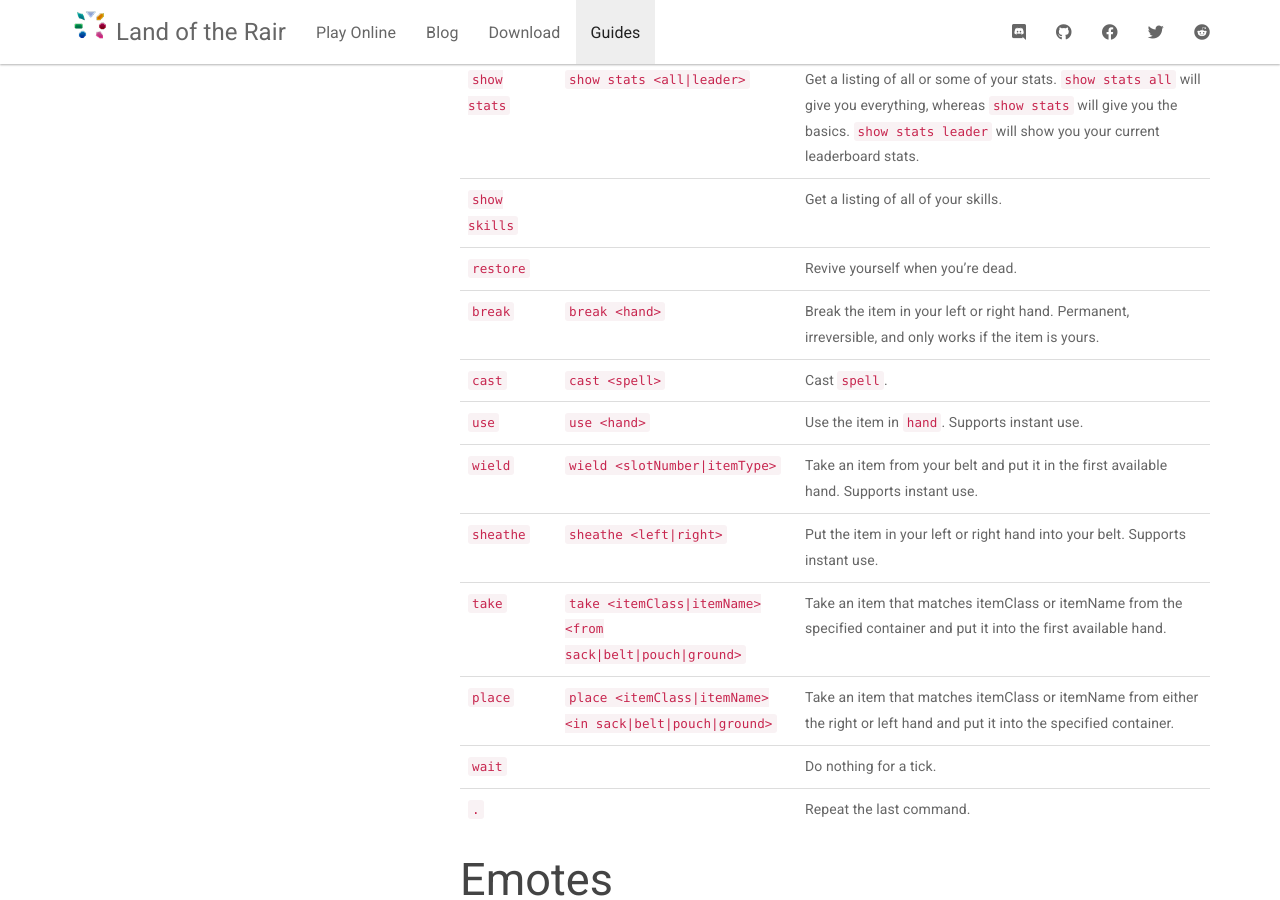
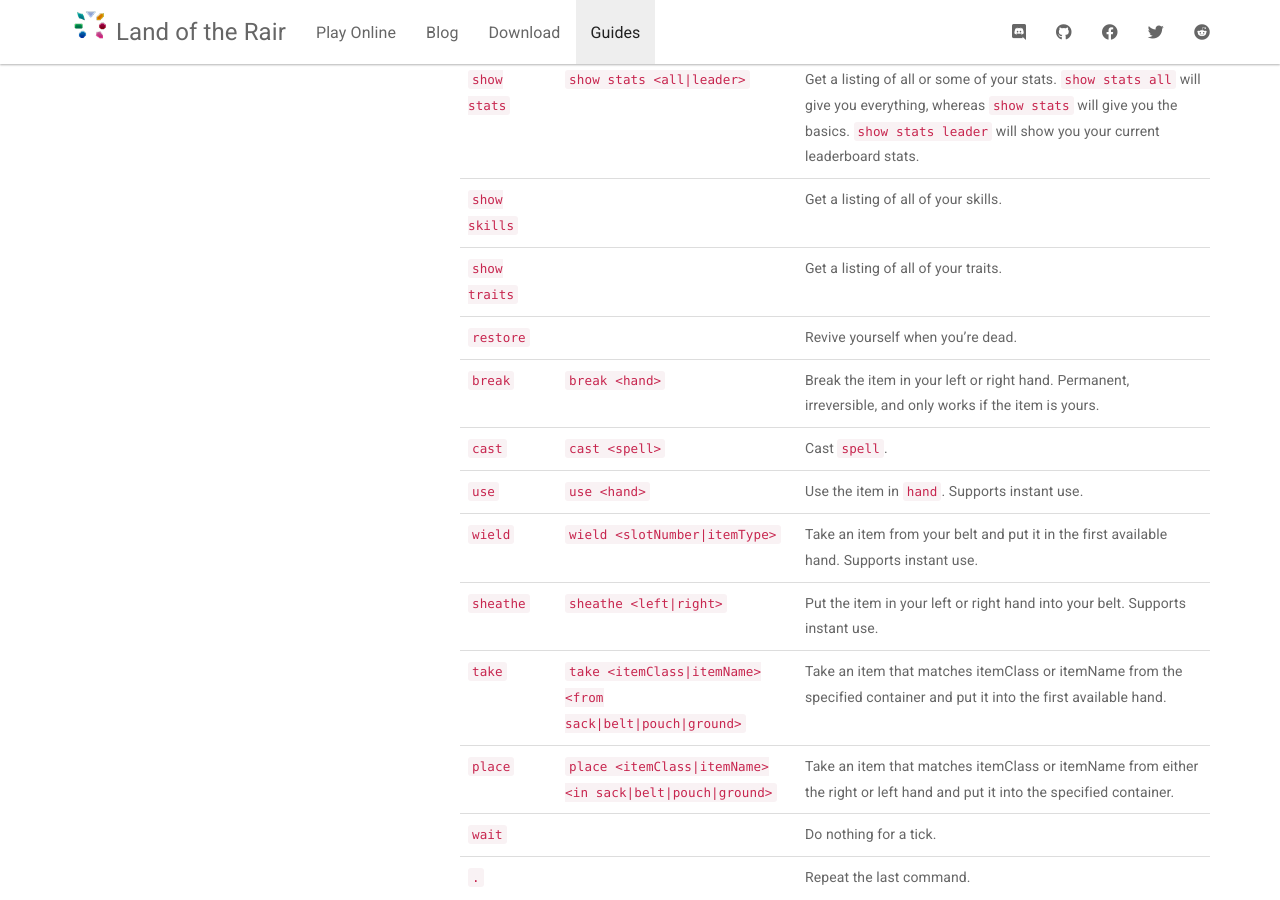
Before and after one commit to LandOfTheRair/landoftherair.github.io, a Jekyll site: the page built from _docs/getting-started/default-macros.md, in a window 1280 px wide and 900 px high, scrolled down 1617 px. Built offline with Jekyll 4.4.1, drawn with Linux system fonts in a browser that asks for light colours; nearby versions of some CDN libraries.

Commit message:
Update default-macros.md

```diff
--- a/_docs/getting-started/default-macros.md
+++ b/_docs/getting-started/default-macros.md
@@ -41,6 +41,7 @@ Macro | Syntax | Description
 `write`               | `write <message>` | While holding an ink pot and an empty scroll, you can add your own message to the scroll.
 `show stats`          | `show stats <all|leader>` | Get a listing of all or some of your stats. `show stats all` will give you everything, whereas `show stats` will give you the basics. `show stats leader` will show you your current leaderboard stats.
 `show skills`         | | Get a listing of all of your skills.
+`show traits`         | | Get a listing of all of your traits.
 `restore`             | | Revive yourself when you're dead.
 `break`               | `break <hand>` | Break the item in your left or right hand. Permanent, irreversible, and only works if the item is yours.
 `cast`                | `cast <spell>` | Cast `spell`.
```
